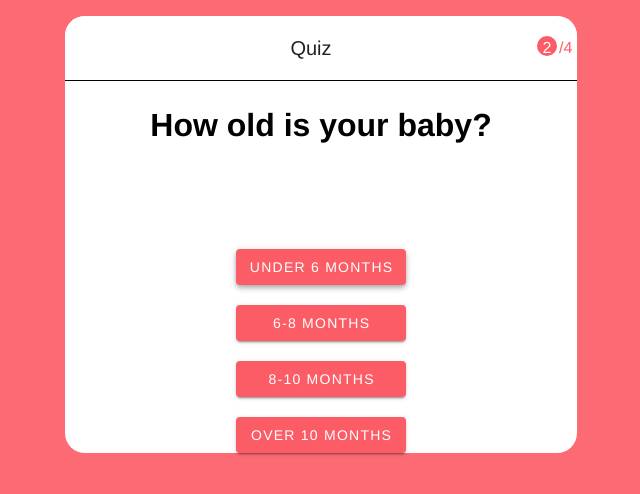
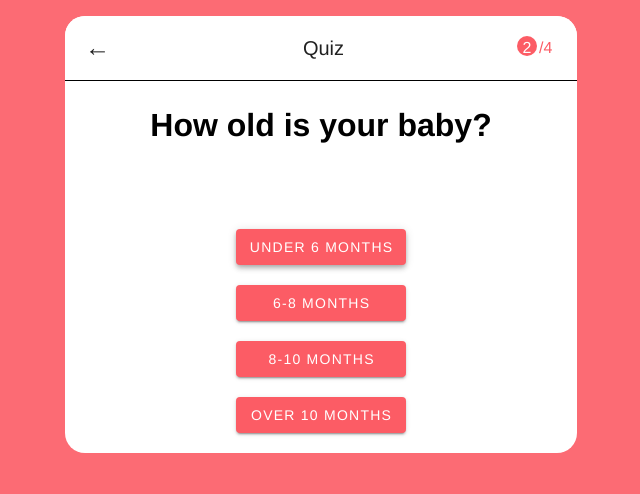
Before and after one commit to hAppser/quiz, a Vue app: page / in a window 1280 px wide. Both pictures are taken after a click on the button "BOY". Shown: the top 494 px of the page, without its empty margins (319-959 px from the left). Built offline with nearby package versions, Linux system fonts and the light colour scheme.

Commit message:
add function to reanswer previous questions

```diff
--- a/src/App.vue
+++ b/src/App.vue
@@ -34,6 +34,6 @@ body {
   -webkit-font-smoothing: antialiased;
   -moz-osx-font-smoothing: grayscale;
   text-align: center;
-  color: #4b6584;
+  color: #000;
 }
 </style>
--- a/src/components/QuizComponent.vue
+++ b/src/components/QuizComponent.vue
@@ -1,6 +1,14 @@
 <template>
   <v-form>
-    <v-toolbar title="Quiz">
+    <v-toolbar>
+      <div
+        @click="previousQuestion"
+        v-if="currentQuestion.id > 1"
+        class="previousQuestion"
+      >
+        &#8592;
+      </div>
+      <v-toolbar-title> Quiz </v-toolbar-title>
       <div class="questionCounter" v-if="currentQuestion.id < 5">
         <div>{{ currentQuestion.id }}</div>
         /4
@@ -8,7 +16,7 @@
     </v-toolbar>
 
     <div v-if="currentQuestion.id <= 4">
-      <h1>{{ currentQuestion.question }}</h1>
+      <h1 class="questionTitle">{{ currentQuestion.question }}</h1>
       <ul>
         <li v-for="answer in currentQuestion.answers" :key="answer.id">
           <v-btn
@@ -47,6 +55,7 @@ export default {
     const quizStore = useQuizStore();
     const selectedAnswers = quizStore.selectedAnswers;
     const selectedAnswer = ref(null);
+    const previousQuestion = computed(() => quizStore.previousQuestion);
     const currentQuestion = computed(() => quizStore.currentQuestion);
     const handleAnswerSelection = (answer) => {
       quizStore.selectedAnswers.push(answer);
@@ -57,6 +66,7 @@ export default {
     };
     return {
       currentQuestion,
+      previousQuestion,
       selectedAnswer,
       questions: quizStore.questions,
       score: quizStore.score,
@@ -87,11 +97,16 @@ ul {
   gap: 20px;
   flex-direction: column;
 }
+ol,
+ul {
+  padding-bottom: 20px;
+}
+.questionTitle {
+  margin-bottom: 80px;
+}
 h1 {
-  margin-bottom: 100px;
-  color: #000;
+  margin-bottom: 70px;
 }
-
 .userResults {
   display: flex;
   flex-direction: column;
@@ -110,11 +125,26 @@ form .v-btn {
   background-color: rgb(252, 92, 101);
 }
 form .v-toolbar {
+  display: flex;
+  flex-direction: row;
+  align-items: center;
+  justify-content: center;
   background-color: #fff;
   border-bottom: 1px solid #000;
   margin-bottom: 20px;
   border-top-right-radius: 20px;
   border-top-left-radius: 20px;
+}
+form .v-toolbar__content {
+  display: flex;
+  justify-content: space-between;
+  padding-left: 20px;
+  padding-right: 20px;
+  align-items: center;
+}
+.previousQuestion {
+  font-size: 25px;
+  cursor: pointer;
 }
 .questionCounter {
   display: flex;
--- a/store/quizStore.js
+++ b/store/quizStore.js
@@ -74,5 +74,10 @@ export const useQuizStore = defineStore({
         return;
       }
     },
+    previousQuestion() {
+      this.selectedAnswers.pop();
+      this.currentQuestionIndex -= 1;
+      this.currentQuestion.selectedAnswer = null;
+    },
   },
 });
```
